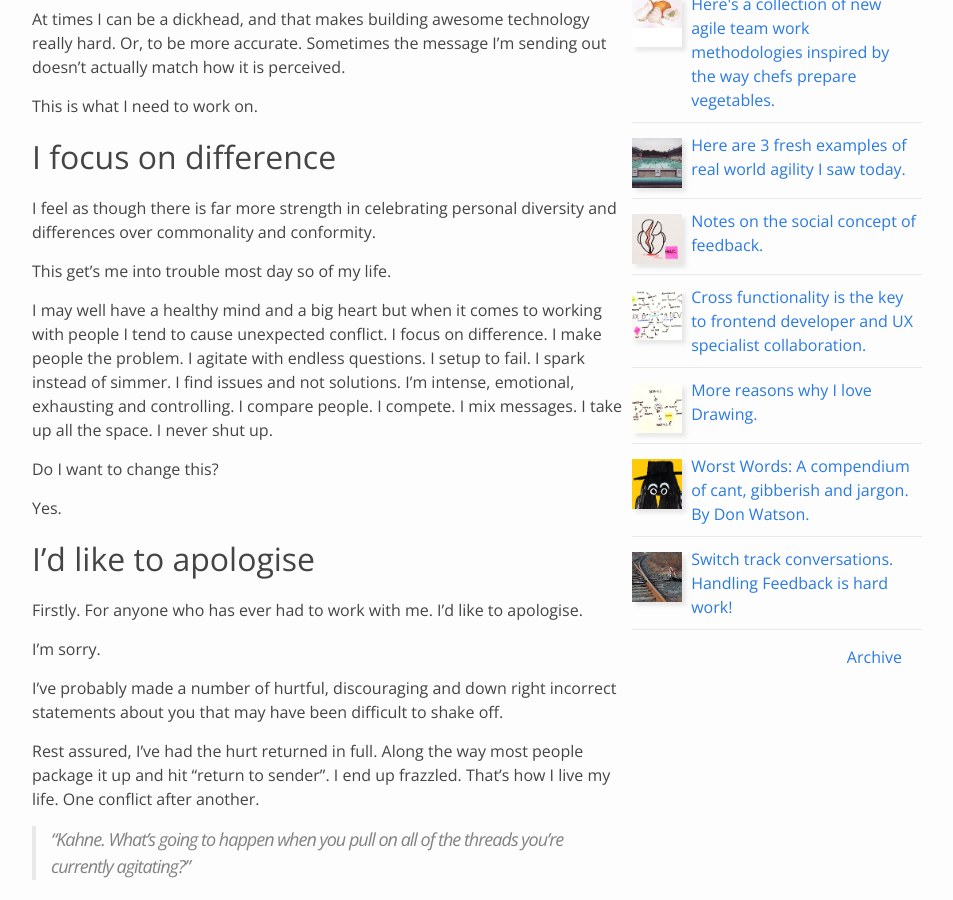
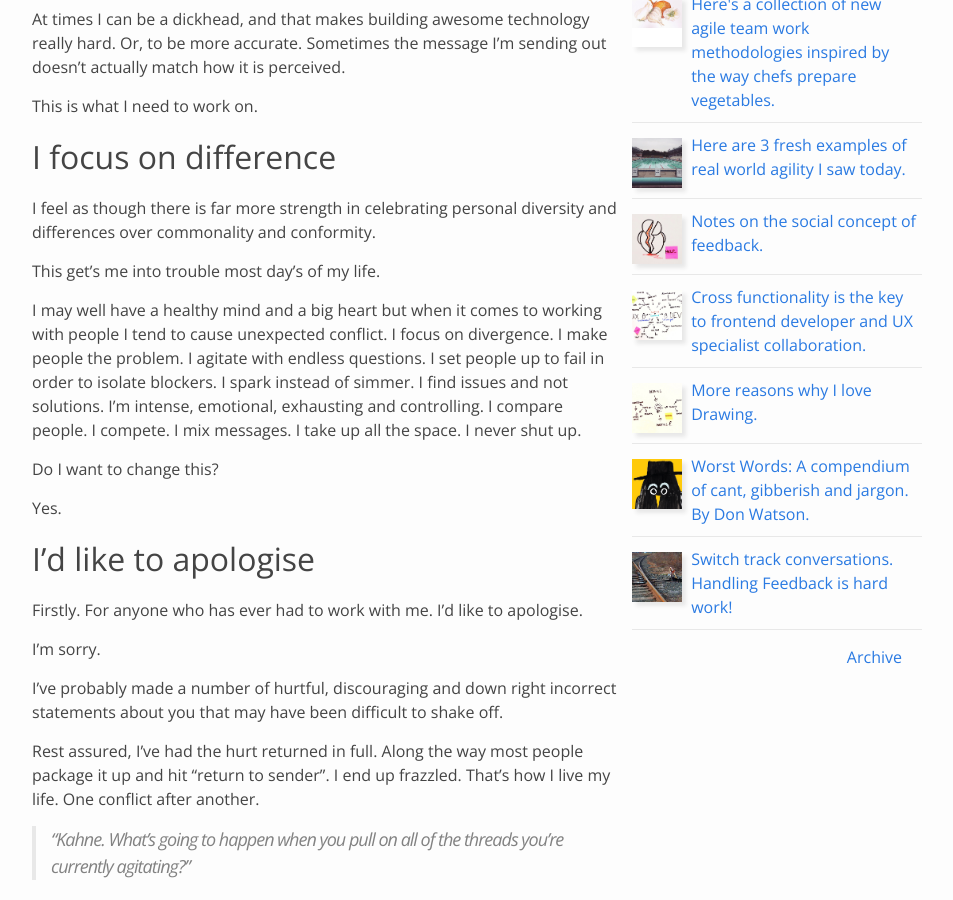
Before and after one commit to dblock/kahneraja.github.io, a Jekyll site: the page built from _posts/2015-12-13-at-times-i-can-be-a-dickhead-and-that-makes-building-awesome-technology-really-hard.md, in a window 1280 px wide and 900 px high, scrolled down 1090 px. Shown: the whole window, without its empty margins (163-1116 px from the left). Built offline with Jekyll 4.4.1, drawn with Linux system fonts in a browser that asks for light colours; comment, search, counter and statistics services are not loaded.

Commit message:
Update 2015-12-13-at-times-i-can-be-a-dickhead-and-that-makes-building-awesome-technology-really-hard.md

```diff
--- a/_posts/2015-12-13-at-times-i-can-be-a-dickhead-and-that-makes-building-awesome-technology-really-hard.md
+++ b/_posts/2015-12-13-at-times-i-can-be-a-dickhead-and-that-makes-building-awesome-technology-really-hard.md
@@ -26,9 +26,9 @@ This is what I need to work on.
 
 I feel as though there is far more strength in celebrating personal diversity and differences over commonality and conformity.
 
-This get's me into trouble most day so of my life.
+This get's me into trouble most day's of my life.
 
-I may well have a healthy mind and a big heart but when it comes to working with people I tend to cause unexpected conflict. I focus on difference. I make people the problem. I agitate with endless questions. I setup to fail. I spark instead of simmer. I find issues and not solutions. I'm intense, emotional, exhausting and controlling. I compare people. I compete. I mix messages. I take up all the space. I never shut up.
+I may well have a healthy mind and a big heart but when it comes to working with people I tend to cause unexpected conflict. I focus on divergence. I make people the problem. I agitate with endless questions. I set people up to fail in order to isolate blockers. I spark instead of simmer. I find issues and not solutions. I'm intense, emotional, exhausting and controlling. I compare people. I compete. I mix messages. I take up all the space. I never shut up.
 
 Do I want to change this?
 
```
